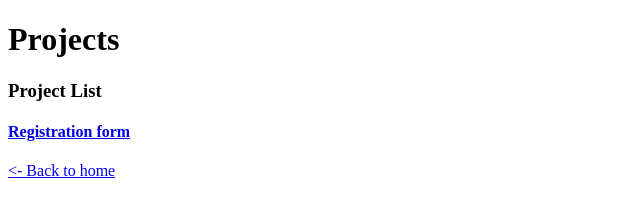
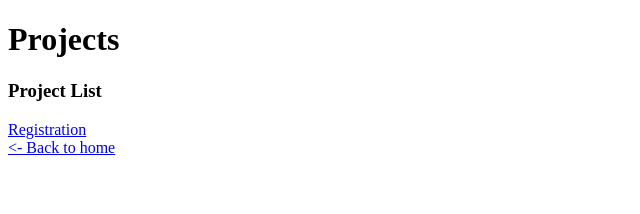
Before and after one commit to ajay9717/wd201, a website: page http-server/project.html in a window 1280 px wide. Shown: the whole page, without its empty margins (0-640 px from the left). Drawn offline with Linux system fonts and the light colour scheme.

Commit message:
project.html updated

```diff
--- a/http-server/project.html
+++ b/http-server/project.html
@@ -8,7 +8,7 @@
 <body>
    <h1>Projects</h1>
    <h3>Project List</h3>
-   <h4><a href = "registration.html">Registration form</a></h4>
+   <a href = "registration">Registration </a><br>
    <a href="/">&lt;- Back to home</a>
 </body>
 </html>
```
